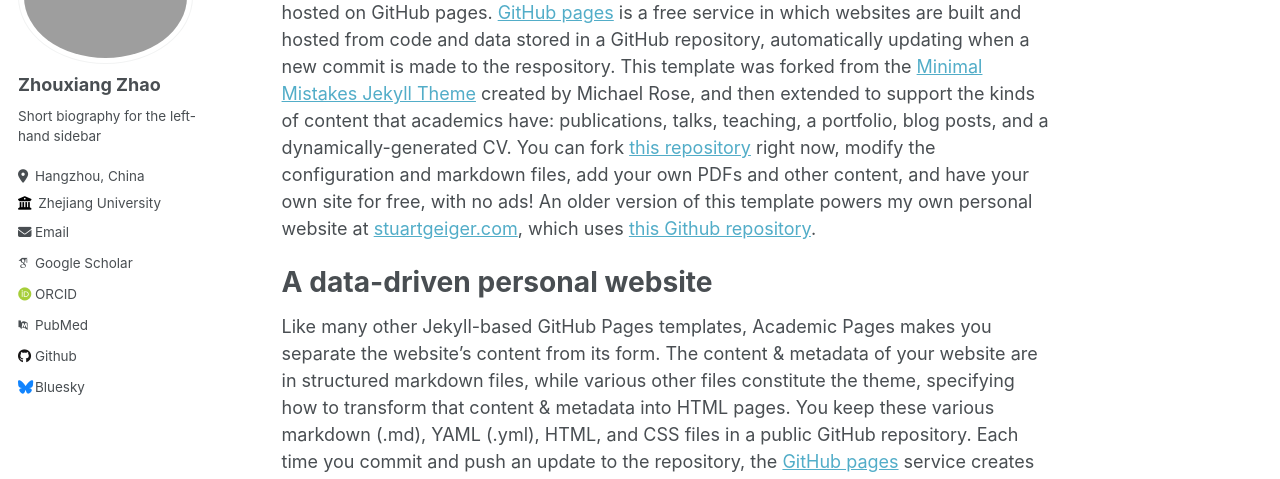
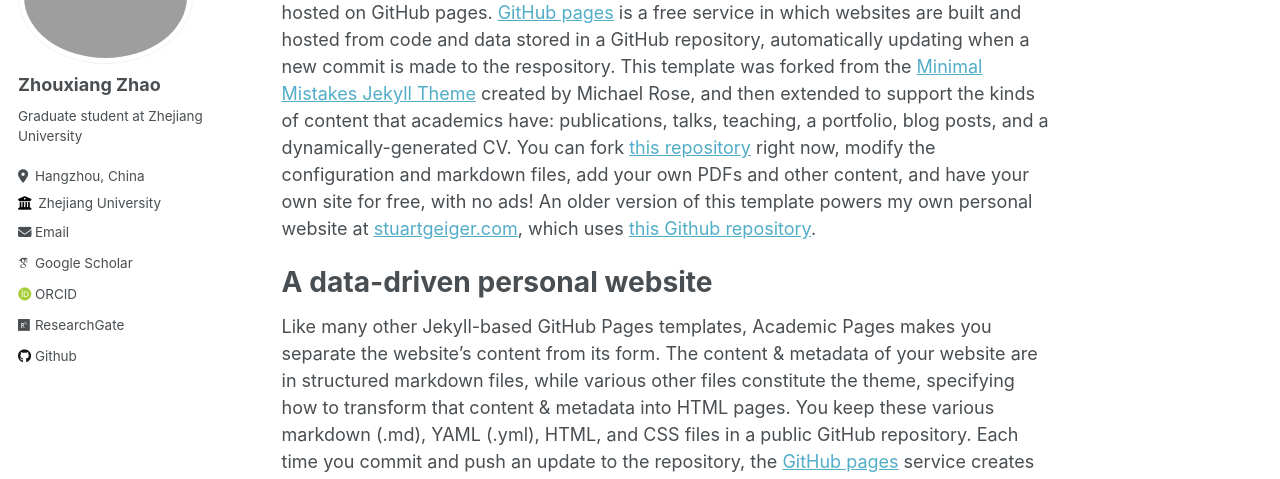
Before and after one commit to ZZxZZ17/zzxzz17.github.io, a Jekyll site: the page built from _pages/about.md, in a window 1280 px wide. Shown: the part 176-655 px from the top of the page. Built offline with Jekyll 4.4.1, drawn with Linux system fonts in a browser that asks for light colours; some web fonts are replaced; part of the change alters nothing that is shown.

Commit message:
Update _config.yml

```diff
--- a/_config.yml
+++ b/_config.yml
@@ -11,7 +11,7 @@
 title                    : "Zhouxiang Zhao's Homepage"
 title_separator          : "-"
 name                     : &name "Zhouxiang Zhao"
-description              : &description "Graduate student from Zhejiang University"
+description              : &description "Graduate student at Zhejiang University"
 url                      : https://zzxzz17.github.io # the base hostname & protocol for your site e.g. "https://mmistakes.github.io"
 baseurl                  : "" # the subpath of your site, e.g. "/blog"
 repository               : "ZZxZZ17/zzxzz17.github.io"
@@ -24,7 +24,7 @@ author:
   avatar           : "profile_ZZX.png"
   name             : "Zhouxiang Zhao"
   pronouns         : # example: "she/her"
-  bio              : "Short biography for the left-hand sidebar"
+  bio              : "Graduate student at Zhejiang University"
   location         : "Hangzhou, China"
   employer         : "Zhejiang University"
   uri              : # URL
@@ -32,23 +32,23 @@ author:
 
   # Academic websites
   arxiv            : # URL - Update with the correct link to your profile
-  googlescholar    : "https://scholar.google.com/citations?user=PS_CX0AAAAAJ"
+  googlescholar    : "https://scholar.google.com/citations?hl=en&user=WOQt3X8AAAAJ"
   impactstory      : # URL
-  orcid            : "http://orcid.org/yourorcidurl"
+  orcid            : "http://orcid.org/0009-0005-0679-2138"
   semantic         : # URL
-  pubmed           : "https://www.ncbi.nlm.nih.gov/pubmed/?term=john+snow"
-  researchgate     : # URL
+  pubmed           : # ""
+  researchgate     : "https://www.researchgate.net/profile/Zhouxiang-Zhao-5"
 
   # Repositories and software development
   bitbucket        : # Username - Update with your username on the site
   codepen          : # Username
   dribbble         : # Username
-  github           : "academicpages"
+  github           : "https://github.com/ZZxZZ17"
   kaggle           : # Username
   stackoverflow    : # User number or user number and name (i.e., use "1" or "1/jeff-atwood")
 
   # Social media
-  bluesky          : "bsky.app" # Replace this with you Bluesky username
+  bluesky          : # "bsky.app" # Replace this with you Bluesky username
   facebook         : # Username
   flickr           : # Username
   foursquare       : # Username
```
